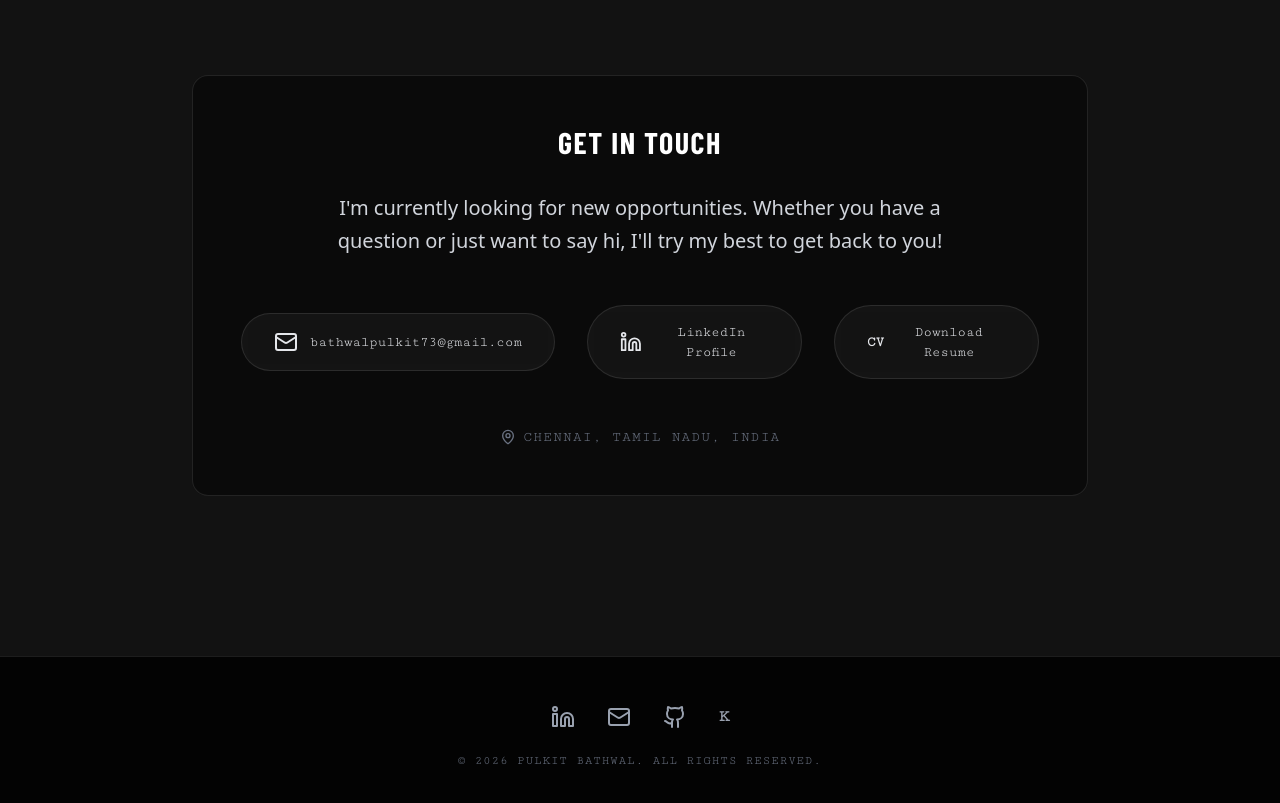
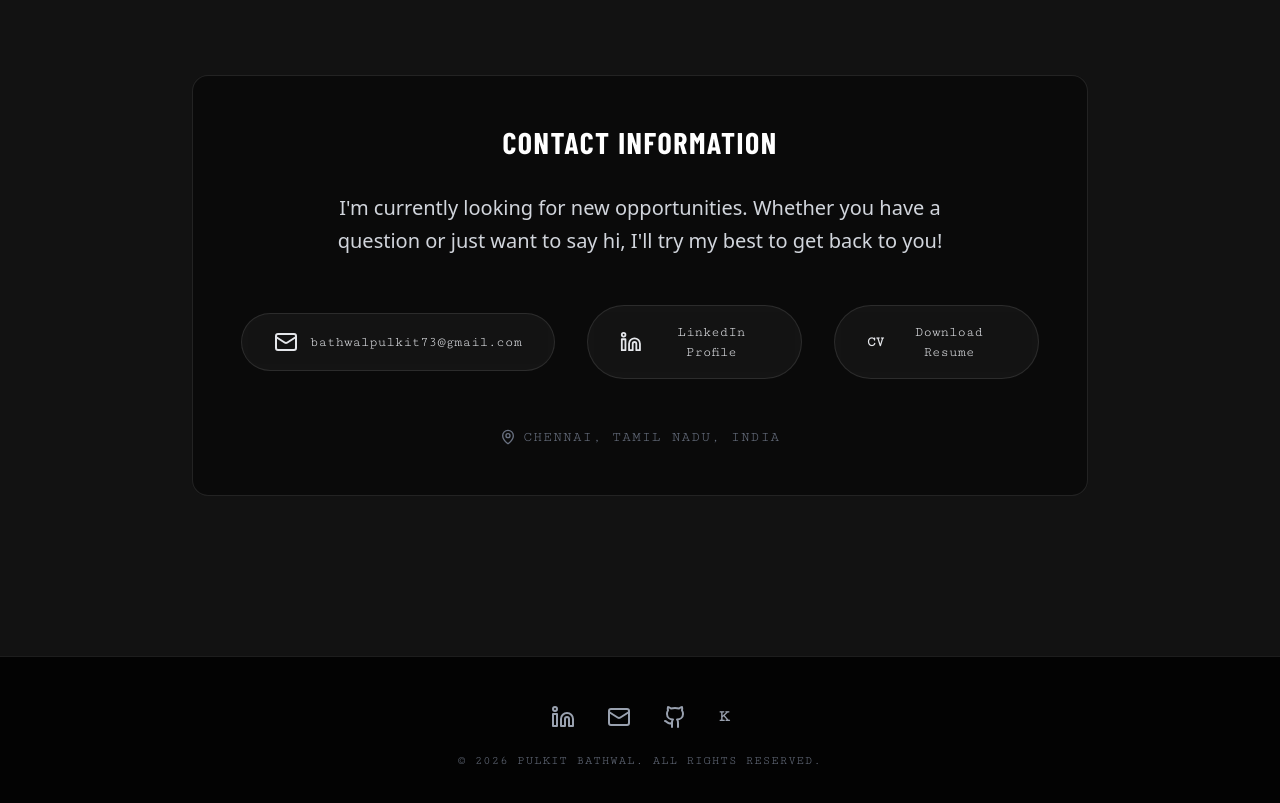
Before and after one commit to Pulkit320/portfolio, a Next.js app: page / in a window 1280 px wide. Shown: the part 4720-5523 px from the top of the page. Built offline with nearby package versions, Linux system fonts and the light colour scheme.

Commit message:
Update contact section heading to Contact Information

```diff
--- a/components/sections/Contact.tsx
+++ b/components/sections/Contact.tsx
@@ -15,7 +15,7 @@ export function Contact() {
                     viewport={{ once: true }}
                     className="text-center bg-black/40 backdrop-blur-md border border-white/10 p-12 rounded-2xl max-w-4xl mx-auto"
                 >
-                    <h2 className="text-3xl font-bold text-white mb-8 font-display uppercase tracking-wider">Get In Touch</h2>
+                    <h2 className="text-3xl font-bold text-white mb-8 font-display uppercase tracking-wider">Contact Information</h2>
                     <p className="text-xl text-gray-300 mb-12 max-w-2xl mx-auto font-light leading-relaxed">
                         I&apos;m currently looking for new opportunities. Whether you have a question or just want to say hi, I&apos;ll try my best to get back to you!
                     </p>
```
